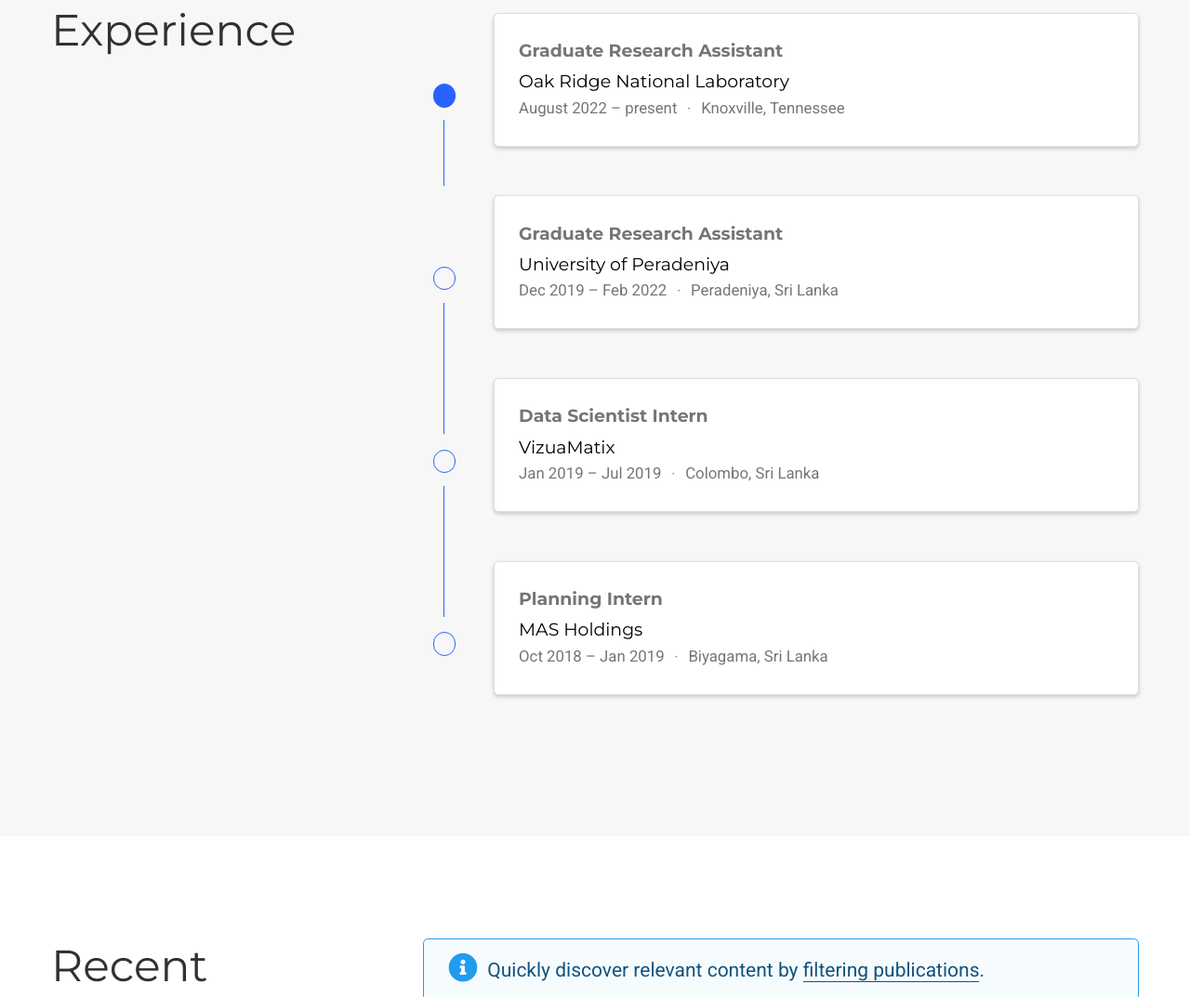
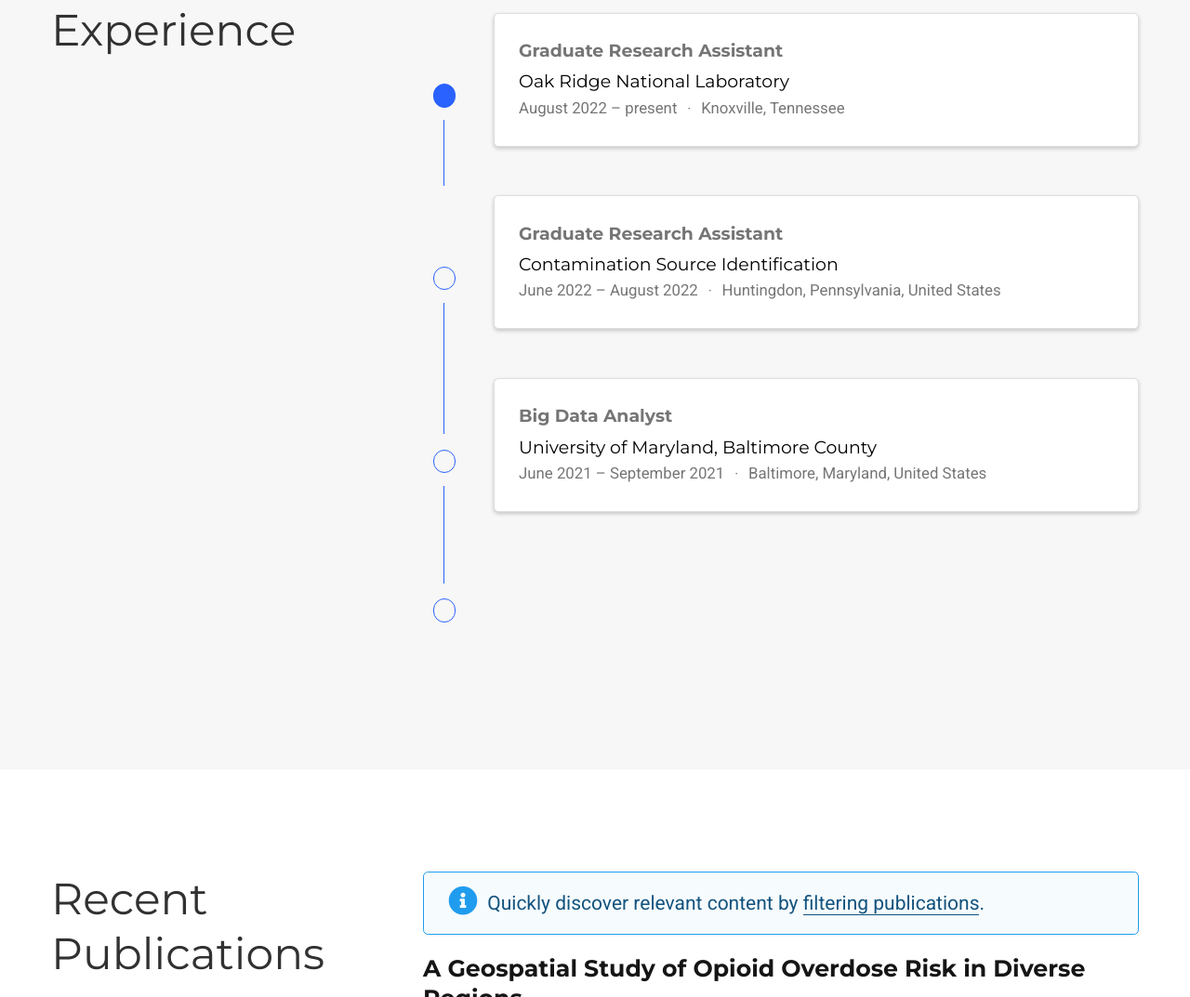
Before and after one commit to pikruse/pikruse.github.io, a plain HTML site: page index.html in a window 1280 px wide. Shown: the part 893-1966 px from the top of the page at 93% size. Drawn offline with nearby package versions, Linux system fonts and the light colour scheme; some packages are replaced by stand-ins of ours; some icons are missing.

Commit message:
added cv

```diff
--- a/index.html
+++ b/index.html
@@ -879,15 +879,15 @@
         <div class="card">
           <div class="card-body">
             <h4 class="card-title exp-title text-muted mt-0 mb-1">Graduate Research Assistant</h4>
-            <h4 class="card-title exp-company text-muted my-0"><a href="https://sci.pdn.ac.lk/" target="_blank" rel="noopener">University of Peradeniya</a></h4>
+            <h4 class="card-title exp-company text-muted my-0"><a href="https://www.csidx.com/" target="_blank" rel="noopener">Contamination Source Identification</a></h4>
             <div class="text-muted exp-meta">
-              Dec 2019 –
-
-                Feb 2022
+              June 2022 –
+
+                August 2022
 
 
                 <span class="middot-divider"></span>
-                <span>Peradeniya, Sri Lanka</span>
+                <span>Huntingdon, Pennsylvania, United States</span>
 
             </div>
 
@@ -915,16 +915,16 @@
       <div class="col py-2">
         <div class="card">
           <div class="card-body">
-            <h4 class="card-title exp-title text-muted mt-0 mb-1">Data Scientist Intern</h4>
-            <h4 class="card-title exp-company text-muted my-0"><a href="https://www.vizuamatix.com" target="_blank" rel="noopener">VizuaMatix</a></h4>
+            <h4 class="card-title exp-title text-muted mt-0 mb-1">Big Data Analyst</h4>
+            <h4 class="card-title exp-company text-muted my-0"><a href="https://umbc.edu/" target="_blank" rel="noopener">University of Maryland, Baltimore County</a></h4>
             <div class="text-muted exp-meta">
-              Jan 2019 –
-
-                Jul 2019
+              June 2021 –
+
+                September 2021
 
 
                 <span class="middot-divider"></span>
-                <span>Colombo, Sri Lanka</span>
+                <span>Baltimore, Maryland, United States</span>
 
             </div>
 
@@ -947,26 +947,6 @@
         <div class="row h-50">
           <div class="col ">&nbsp;</div>
           <div class="col">&nbsp;</div>
-        </div>
-      </div>
-
-      <div class="col py-2">
-        <div class="card">
-          <div class="card-body">
-            <h4 class="card-title exp-title text-muted mt-0 mb-1">Planning Intern</h4>
-            <h4 class="card-title exp-company text-muted my-0"><a href="https://masholdings.com/" target="_blank" rel="noopener">MAS Holdings</a></h4>
-            <div class="text-muted exp-meta">
-              Oct 2018 –
-
-                Jan 2019
-
-
-                <span class="middot-divider"></span>
-                <span>Biyagama, Sri Lanka</span>
-
-            </div>
-
-          </div>
         </div>
       </div>
     </div>
```
Also changed, not shown: 2 other files.
